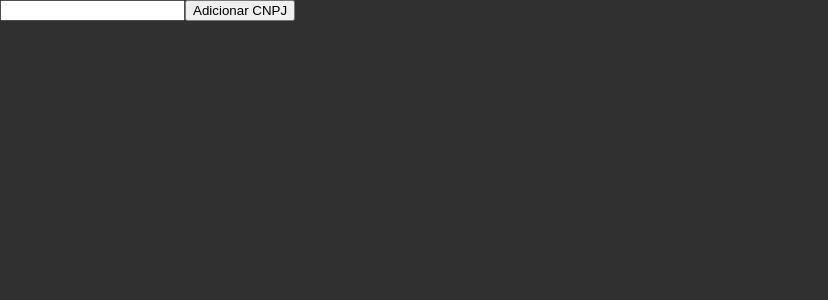
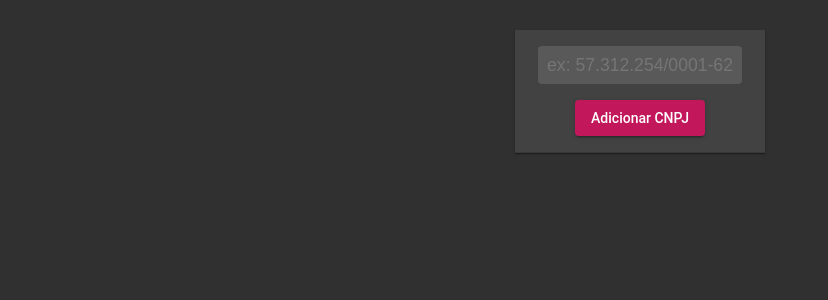
Before and after one commit to hebertmorais/transactions, an Angular app in the folder frontend/: page / in a window 1280 px wide. Shown: the top 300 px of the page, without its empty margins (0-828 px from the left). Built offline with nearby package versions, Linux system fonts and the light colour scheme.

Commit message:
Added style to home

```diff
--- a/frontend/package.json
+++ b/frontend/package.json
@@ -7,7 +7,8 @@
     "build": "ng build",
     "test": "ng test",
     "lint": "ng lint",
-    "e2e": "ng e2e"
+    "e2e": "ng e2e",
+    "postinstall": "ngcc"
   },
   "private": true,
   "dependencies": {
--- a/frontend/src/app/components/home/home.component.css
+++ b/frontend/src/app/components/home/home.component.css
@@ -0,0 +1,43 @@
+.cnpj-container {
+  width: 100vw;
+  height: 100vh;
+}
+.cnpj-insert {
+  display: flex;
+  justify-content: center;
+  flex-direction: column;
+  align-items: center;
+  max-width: 350px;
+}
+.cnpj-insert input {
+  background: #595959;
+  border: none;
+  height: 30px;
+  width: 90%;
+  margin-bottom: 16px;
+  border-radius: 4px;
+  color: white;
+  padding: 4px;
+  font-size: 1.1rem;
+  text-align: center;
+}
+.cnpj-insert input:focus {
+  outline: none;
+}
+.cnpj-list {
+  padding: 0;
+  list-style: none;
+  align-items: center;
+  display: flex;
+  flex-direction: column;
+  padding: 16px;
+}
+.cnpj-item {
+  width: 100%;
+  max-width: 250px;
+  text-align: center;
+}
+.cnpj-item mat-card {
+  border-radius: 0;
+  border-bottom: 1px solid #383838;
+}
--- a/frontend/src/app/components/home/home.component.html
+++ b/frontend/src/app/components/home/home.component.html
@@ -1,7 +1,15 @@
-<input [(ngModel)]="cnpjInput" name="input" />
-<button (click)="addCnpj()">Adicionar CNPJ</button>
-<ul>
-  <li *ngFor="let cnpj of cnpjList">
-    <a  [routerLink]="" (click)="openTransactions(cnpj)">{{ cnpj }}</a>
-  </li>
-</ul>
+<div class="cnpj-container">
+  <ul class="cnpj-list">
+    <li class="cnpj-item">
+      <mat-card class="cnpj-insert">
+        <input placeholder="ex: 57.312.254/0001-62" [(ngModel)]="cnpjInput" name="input" />
+        <button (click)="addCnpj()" mat-raised-button color="primary">
+          Adicionar CNPJ
+        </button>
+      </mat-card>
+    </li>
+    <li class="cnpj-item" *ngFor="let cnpj of cnpjList">
+      <mat-card (click)="openTransactions(cnpj)">{{ cnpj }}</mat-card>
+    </li>
+  </ul>
+</div>
--- a/frontend/src/index.html
+++ b/frontend/src/index.html
@@ -7,7 +7,7 @@
   <meta name="viewport" content="width=device-width, initial-scale=1">
   <link rel="icon" type="image/x-icon" href="favicon.ico">
   <link rel="preconnect" href="https://fonts.gstatic.com">
-  <link href="https://fonts.googleapis.com/css2?family=Inter:wght@300;400;500,600,700&display=swap" rel="stylesheet">
+  <link href="https://fonts.googleapis.com/css2?family=Inter:wght@200;300;400;500;600;700&display=swap" rel="stylesheet">
   <link href="https://fonts.googleapis.com/icon?family=Material+Icons" rel="stylesheet">
 </head>
 <body class="mat-typography mat-app-background">
```
Also changed, not shown: frontend/src/app/app.module.ts (+10 -4 lines), frontend/src/app/components/home/home.component.ts (+6 -8 lines).
